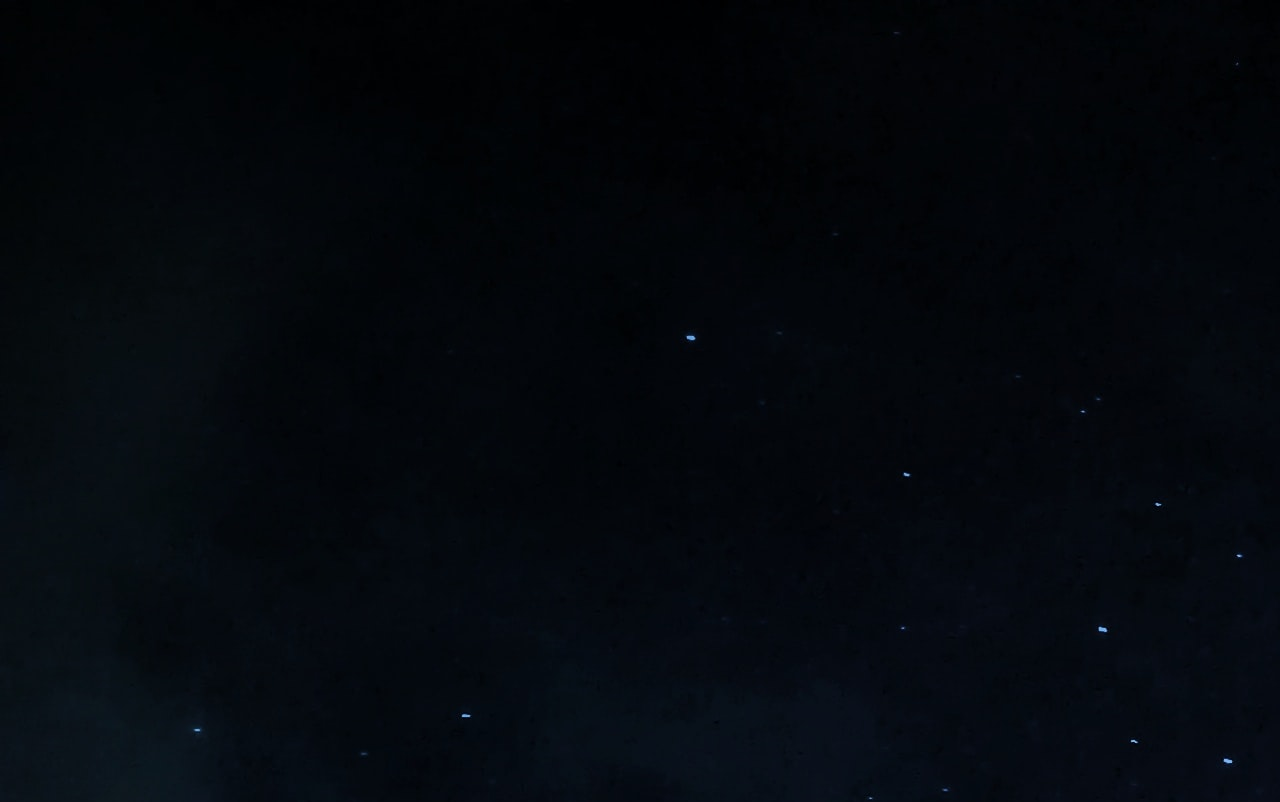
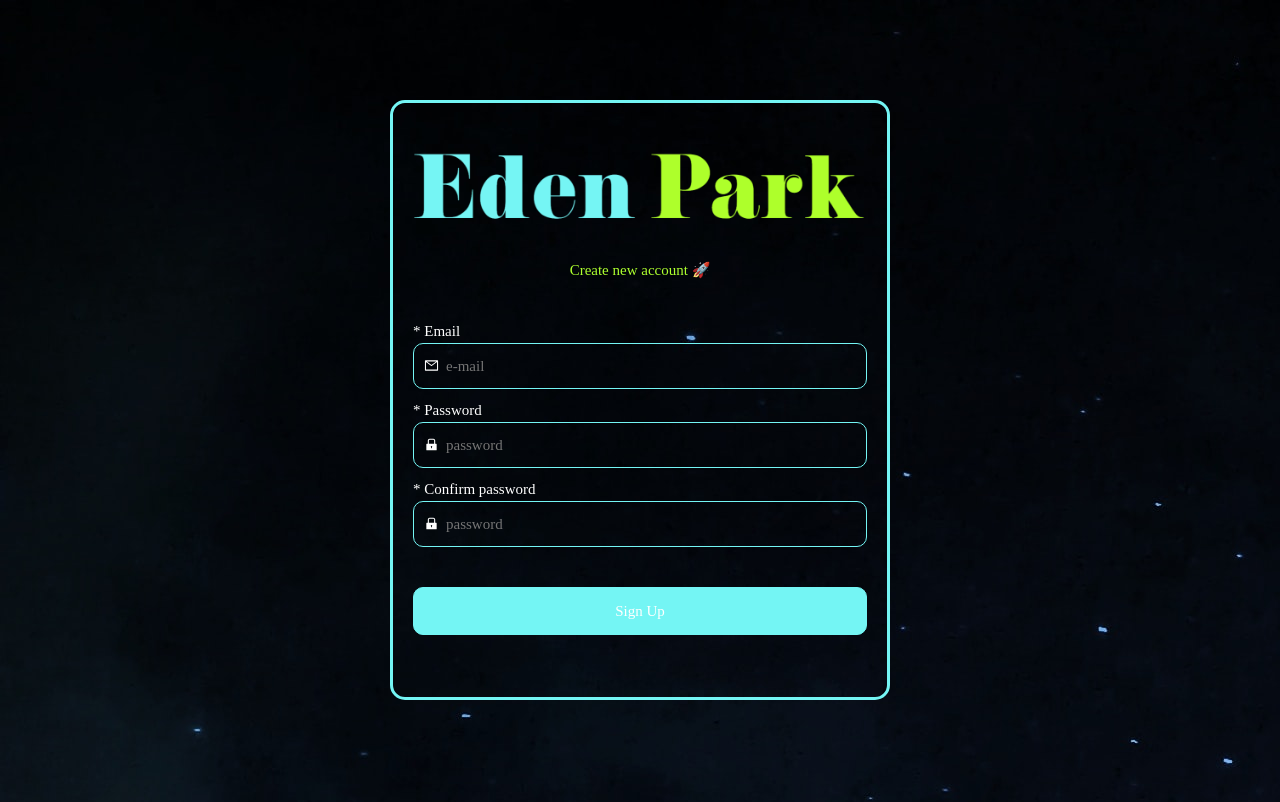
Before and after one commit to daydreamplace/not-found, a React (Vite) app: page /signup in a window 1280 px wide. Shown: the top 802 px of the page. Built offline with nearby package versions, Linux system fonts and the light colour scheme; a web font is replaced by a local one.

Commit message:
Add: 회원가입 페이지 추가

```diff
--- a/src/App.jsx
+++ b/src/App.jsx
@@ -2,6 +2,7 @@ import React from 'react';
 import { BrowserRouter, Route, Routes } from 'react-router-dom';
 import Main from './pages/Main';
 import Login from './pages/login/Login';
+import SignUp from './pages/signup/SignUp';
 import { ThemeProvider } from 'styled-components';
 import * as Theme from './styles/Theme';
 import GlobalStyle from './GlobalStyle';
@@ -15,7 +16,7 @@ const App = () => {
           <Routes>
             <Route path='/' element={<Main />} />
             <Route path='/login' element={<Login />} />
-            <Route path='/signup' element={<Main />} />
+            <Route path='/signup' element={<SignUp />} />
           </Routes>
         </BrowserRouter>
       </ThemeProvider>
--- a/src/components/login_form/EmailInput.jsx
+++ b/src/components/login_form/EmailInput.jsx
@@ -1,14 +1,38 @@
 import React from 'react';
 import { AiOutlineMail } from 'react-icons/ai';
+import styled from 'styled-components';
 
 const EmailInput = () => {
-  <>
-    <label>* Email </label>
-    <div className='loginInput'>
-      <AiOutlineMail />
-      <input type='email' placeholder='e-mail' />
-    </div>
-  </>;
+  return (
+    <Input>
+      <label>* Email </label>
+      <div className='loginInput'>
+        <AiOutlineMail />
+        <input type='email' placeholder='e-mail' />
+      </div>
+    </Input>
+  );
 };
 
+const Input = styled.div`
+  .loginInput {
+    display: flex;
+    align-items: center;
+    margin-bottom: 10px;
+    padding: 10px;
+
+    border: 1px solid ${({ theme }) => theme.hyperMint};
+    border-radius: 0.625rem;
+
+    input {
+      width: 95%;
+      margin-left: 5px;
+
+      background: transparent;
+      border: none;
+      outline: none;
+    }
+  }
+`;
+
 export default EmailInput;
--- a/src/components/login_form/PasswordInput.jsx
+++ b/src/components/login_form/PasswordInput.jsx
@@ -1,14 +1,38 @@
 import React from 'react';
 import { AiFillLock } from 'react-icons/ai';
+import styled from 'styled-components';
 
 const PasswordInput = ({ passwordLabel }) => {
-  <>
-    <label>* {passwordLabel} </label>
-    <div className='loginInput'>
-      <AiFillLock />
-      <input type='password' placeholder='password' />
-    </div>
-  </>;
+  return (
+    <Input>
+      <label>* {passwordLabel} </label>
+      <div className='loginInput'>
+        <AiFillLock />
+        <input type='password' placeholder='password' />
+      </div>
+    </Input>
+  );
 };
 
-export default EmailInput;
+const Input = styled.div`
+  .loginInput {
+    display: flex;
+    align-items: center;
+    margin-bottom: 10px;
+    padding: 10px;
+
+    border: 1px solid ${({ theme }) => theme.hyperMint};
+    border-radius: 0.625rem;
+
+    input {
+      width: 95%;
+      margin-left: 5px;
+
+      background: transparent;
+      border: none;
+      outline: none;
+    }
+  }
+`;
+
+export default PasswordInput;
--- a/src/pages/login/Login.jsx
+++ b/src/pages/login/Login.jsx
@@ -1,8 +1,8 @@
 import React from 'react';
 import { Link } from 'react-router-dom';
+import Button from '../../components/button/Button';
 import logo from '../../assets/images/logo1.png';
 import space from '../../assets/images/space.jpg';
-import Button from '../../components/button/Button';
 import { AiOutlineMail, AiFillLock } from 'react-icons/ai';
 import { FcGoogle } from 'react-icons/fc';
 import { SiKakaotalk } from 'react-icons/si';
--- a/src/pages/signup/SignUp.jsx
+++ b/src/pages/signup/SignUp.jsx
@@ -0,0 +1,73 @@
+import React from 'react';
+import EmailInput from '../../components/login_form/EmailInput';
+import PasswordInput from '../../components/login_form/PasswordInput';
+import Button from '../../components/button/Button';
+import logo from '../../assets/images/logo1.png';
+import space from '../../assets/images/space.jpg';
+import styled from 'styled-components';
+
+const SignUp = () => {
+  return (
+    <>
+      <img src={space} alt='background-image' />
+      <Form>
+        <SignUpForm>
+          <img src={logo} alt='logo' />
+          <p>Create new account 🚀 </p>
+          <div className='loginBox'>
+            <EmailInput />
+            <PasswordInput passwordLabel='Password' />
+            <PasswordInput passwordLabel='Confirm password' />
+            <Button type='submit' text='Sign Up' />
+          </div>
+        </SignUpForm>
+      </Form>
+    </>
+  );
+};
+
+const Form = styled.div`
+  position: absolute;
+  top: 50%;
+  left: 50%;
+  transform: translate(-50%, -50%);
+  width: 500px;
+  height: 600px;
+`;
+
+const SignUpForm = styled.form`
+  display: flex;
+  flex-direction: column;
+  justify-content: space-around;
+
+  width: 100%;
+  height: 100%;
+  padding: 20px;
+
+  border: 3px solid ${({ theme }) => theme.hyperMint};
+  border-radius: 15px;
+  color: #fff;
+
+  p {
+    text-align: center;
+    color: ${({ theme }) => theme.hyperNeon};
+  }
+
+  .loginBox {
+    display: flex;
+    flex-direction: column;
+
+    button {
+      margin: 30px 0;
+      padding: 5px;
+      background-color: ${({ theme }) => theme.hyperMint};
+      border: 1px solid ${({ theme }) => theme.hyperMint};
+
+      &:hover {
+        color: #fff;
+      }
+    }
+  }
+`;
+
+export default SignUp;
```
Also changed, not shown: src/components/login_form/LoginForm.jsx (deleted, +0 -120 lines).
